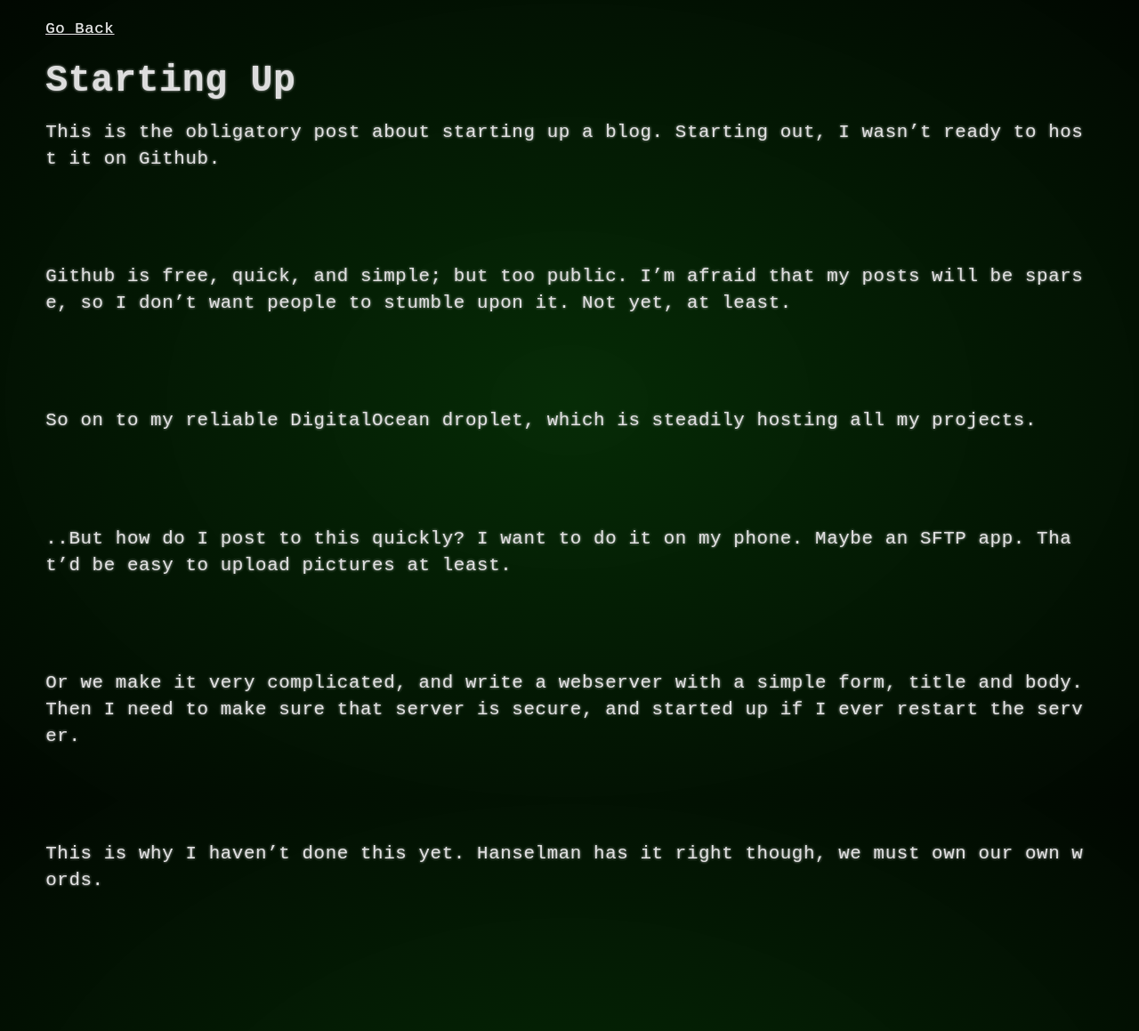
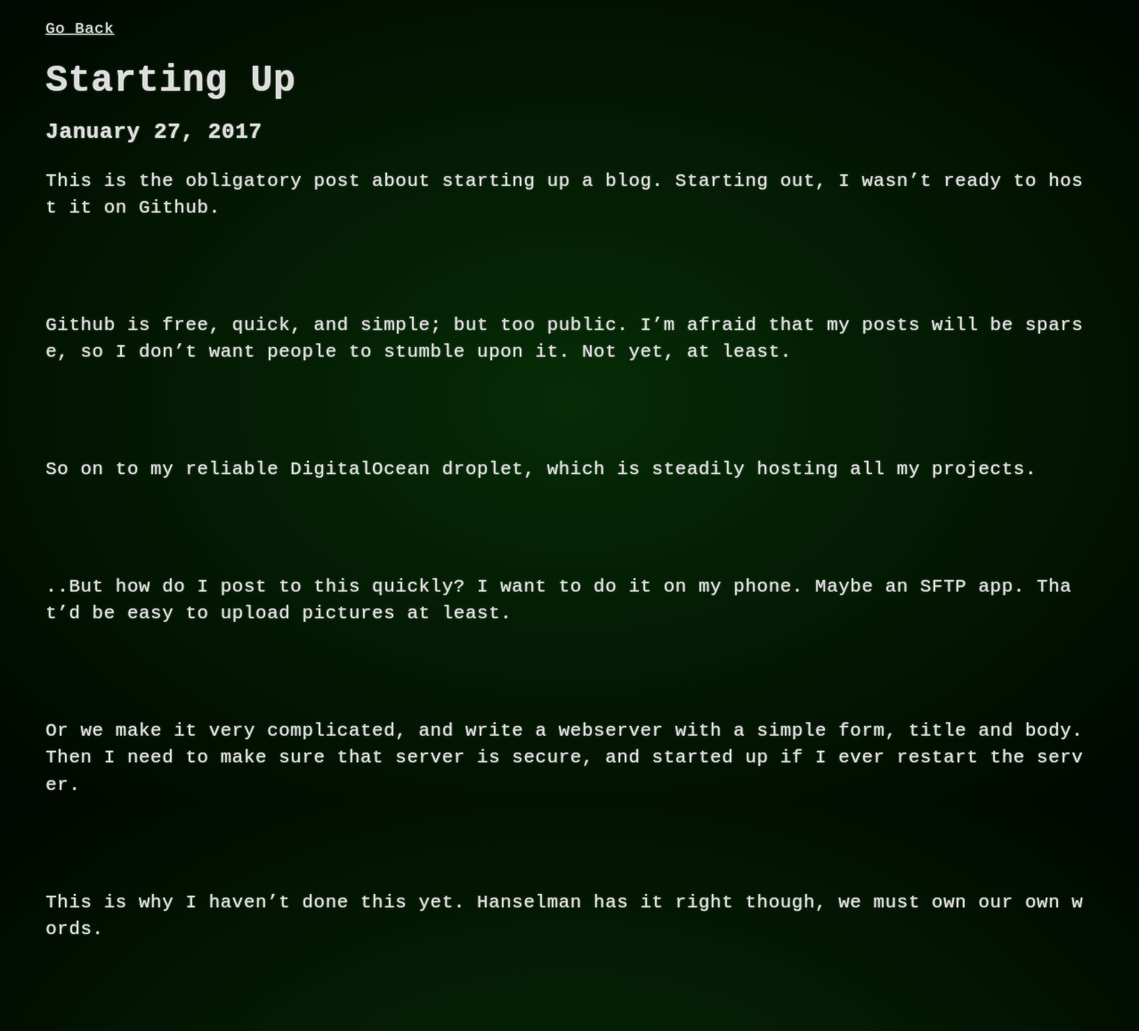
Before and after one commit to smwa/smwa.github.io, a Jekyll site: the page built from _posts/2017-01-27-To-Jekyll.md, in a window 1280 px wide. Shown: the whole page at 89% size. Built offline with Jekyll 4.4.1, drawn with Linux system fonts in a browser that asks for light colours; before the commit the page ends 1105 px from its top, so only the background shows below that.

```diff
--- a/_layouts/default.html
+++ b/_layouts/default.html
@@ -3,6 +3,7 @@
   <head>
     <meta charset="utf-8">
     <title>{{ page.title }}</title>
+    <link rel="stylesheet" type="text/css" href="{{ site.baseurl }}/assets/index.css">
     <link rel="stylesheet" type="text/css" href="{{ site.baseurl }}/assets/theme/console.css">
   </head>
   <body class="console-background">
--- a/_layouts/post.html
+++ b/_layouts/post.html
@@ -1,4 +1,4 @@
 ---
 layout: default
 ---
-<small><nav><a href="/blog.html">Go Back</a></nav></small><h1>{{ page.title }}</h1>{{ content }}
+<small><nav><a href="/blog.html">Go Back</a></nav></small><h1>{{ page.title }}</h1><h3>{{ page.date | date: "%B %-d, %Y" }}</h3>{{ content }}
--- a/assets/index.css
+++ b/assets/index.css
@@ -5,3 +5,12 @@
 .contact img {
     height: 1em;
 }
+
+body {
+    margin: 0;
+    padding-left: 4vw;
+    padding-right: 4vw;
+    padding-top: 2vh;
+    padding-bottom: 2vh;
+    min-height: 96vh;
+}
--- a/assets/initialize.js
+++ b/assets/initialize.js
@@ -15,9 +15,9 @@ var writer = initializeConsole(document.body, function(line) {
         }
     }
 });
-writer("whoami", true);
 
 var hashLocation = window.location.hash.replace('#', '').replace(/\-/, ' ')
+
 setTimeout(() => {
     writer(hashLocation, true)
 }, 200);
@@ -25,3 +25,7 @@ setTimeout(() => {
 setTimeout(() => {
     writer("help", true);
 }, 1200);
+
+if (hashLocation != "whoami") {
+    writer("whoami", true);
+}
--- a/assets/theme/console.css
+++ b/assets/theme/console.css
@@ -2,7 +2,6 @@
     cursor: pointer;
     text-decoration: underline;
     color: inherit;
-    text-shadow: 0 0 1px #C8C8C8;
 }
 
 .console a:hover {
@@ -11,16 +10,10 @@
 
 .console-background {
     background-color: #080808;
-    padding-left: 4vw;
-    padding-right: 4vw;
-    padding-top: 2vh;
-    padding-bottom: 2vh;
-    min-height: 96vh;
     background-attachment: fixed;
     background-position: center;
     background-repeat: no-repeat;
     background-size: cover;
-    margin: 0;
 
     background-image: radial-gradient(
         rgba(0, 150, 0, 0.25), black 120%
@@ -33,7 +26,7 @@
 }
 
 .console {
-    text-shadow: 0 0 3px #C8C8C8;
+    text-shadow: 0 0 2px #C8C8C8;
     font: 1.3rem Inconsolata, monospace;
     color: #dddddd;
     word-wrap: break-word;
--- a/assets/theme/console.js
+++ b/assets/theme/console.js
@@ -3,7 +3,7 @@
 function initializeConsole(container, onCarriageReturn) {
     container.classList.add('console-background');
 
-    var consoleElement = document.createElement('pre');
+    var consoleElement = document.createElement('div');
     consoleElement.classList.add('console');
     container.appendChild(consoleElement);
 
@@ -39,7 +39,7 @@ function initializeConsole(container, onCarriageReturn) {
         else if (document.body.offsetHeight < offsetHeight) {
             offsetHeight = document.body.offsetHeight;
         }
-        for (var i = 0; i < 3; i++) {
+        for (var i = 0; i < 4; i++) {
             writeNextCharacter();
         }
     }, 15);
--- a/blog.html
+++ b/blog.html
@@ -3,5 +3,5 @@ layout: default
 title: Blog
 ---
 <small><nav><a href="/">Go Back</a></nav></small><h1>Latest Posts</h1>
-<ul>{% for post in site.posts %}<li><h2><a href="{{ site.baseurl }}{{ post.url }}">{{ post.title }}</a></h2>{{ post.excerpt | strip_html | truncatewords:75 }}</li>
+<ul>{% for post in site.posts %}<li><h2><a href="{{ site.baseurl }}{{ post.url }}">{{ post.title }}</a><small> - {{ post.date | date: "%B %-d, %Y" }}</small></h2>{{ post.excerpt | strip_html | truncatewords:75 }}</li>
 {% endfor %}</ul>
```
